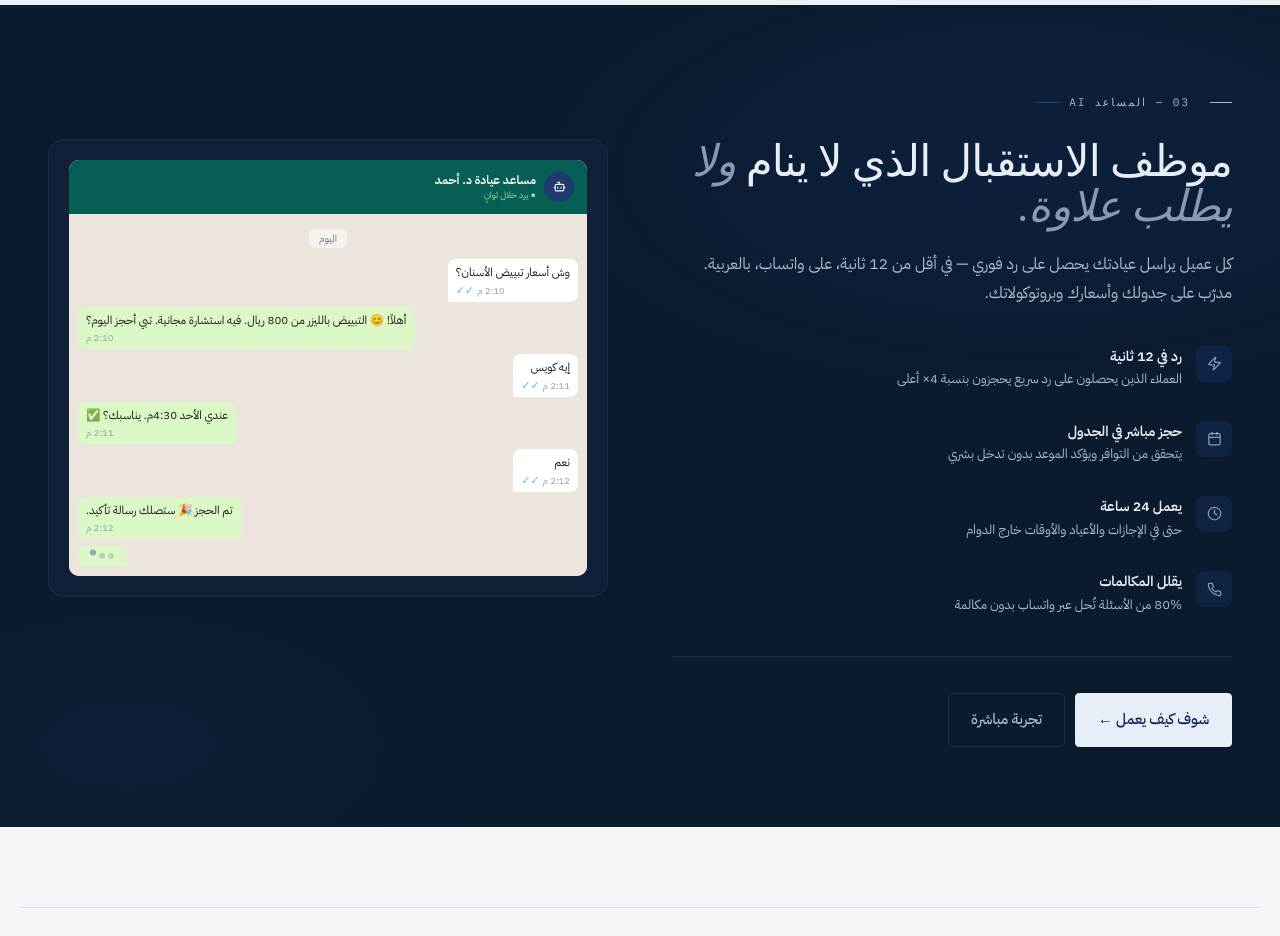
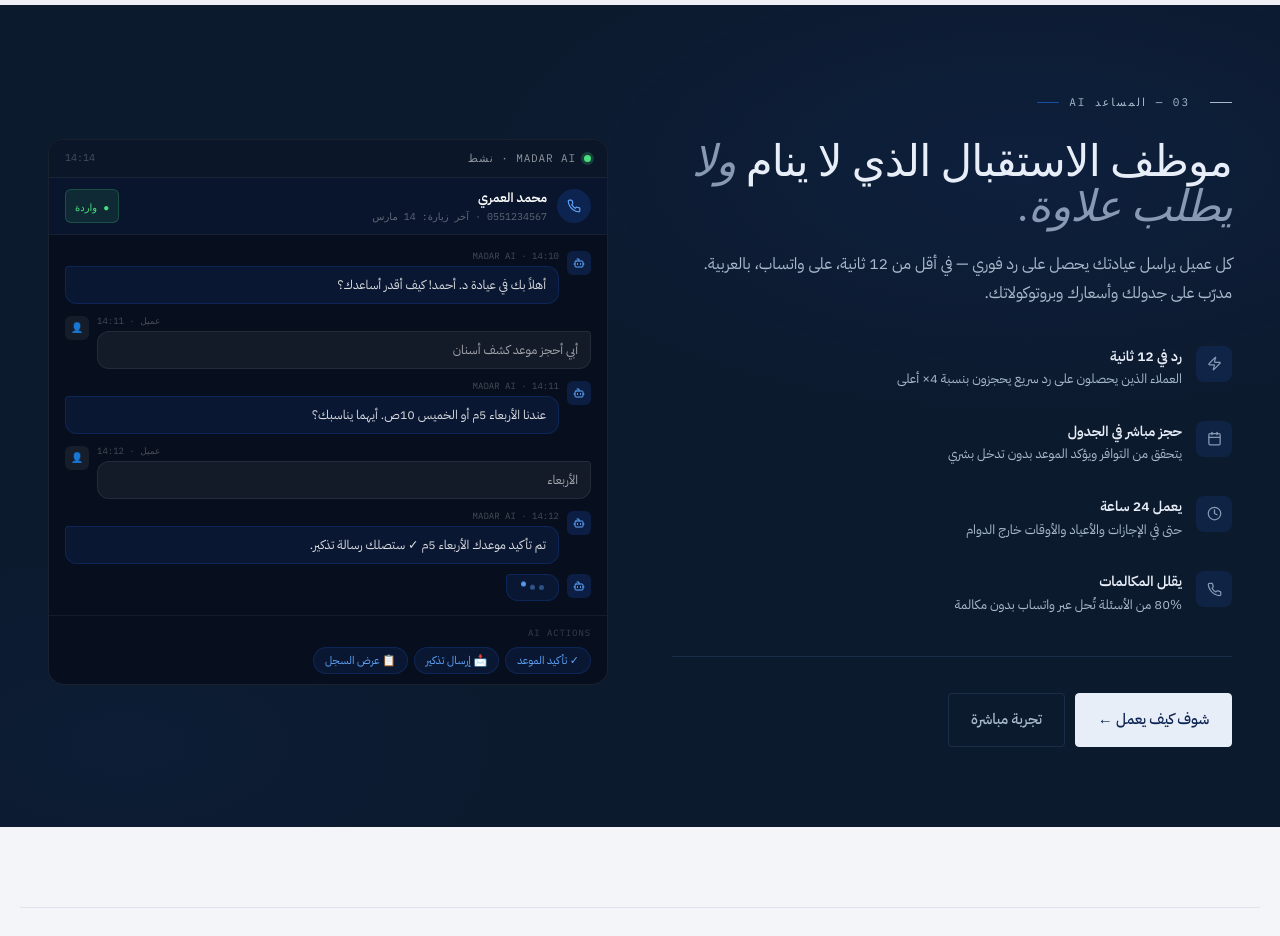
Before and after one commit to alpha-Jasem/WEBSITE-MADAR, a React (Vite) app: page / in a window 1280 px wide. Shown: the part 2100-3036 px from the top of the page. Built offline with nearby package versions, Linux system fonts and the light colour scheme; no server answers; a web font is replaced by a local one.

Commit message:
redesign: AI section — professional system UI instead of WhatsApp mockup

```diff
--- a/src/pages/HomePage.tsx
+++ b/src/pages/HomePage.tsx
@@ -716,48 +716,81 @@ const AiSection = () => (
         </motion.div>
 
         <motion.div {...rv} transition={{ delay: 0.2 }} style={{ alignSelf: 'start' }}>
-          <div style={{ background: C.dark2, borderRadius: 16, padding: 20, border: `1px solid ${C.onDarkRule}` }}>
-            <div style={{ background: '#fff', borderRadius: 10, overflow: 'hidden' }}>
-              <div style={{ background: '#075E54', padding: '11px 13px', display: 'flex', alignItems: 'center', gap: 8 }}>
-                <div style={{ width: 30, height: 30, borderRadius: '50%', background: C.accent, display: 'flex', alignItems: 'center', justifyContent: 'center', flexShrink: 0 }}>
-                  <Bot size={13} color={C.paper} />
+          {/* AI System Interface — professional dashboard mockup */}
+          <div style={{ background: '#070F1E', borderRadius: 16, border: '1px solid rgba(255,255,255,0.07)', overflow: 'hidden', fontFamily: '"IBM Plex Sans Arabic", sans-serif' }}>
+
+            {/* Top bar */}
+            <div style={{ background: '#0B1628', borderBottom: '1px solid rgba(255,255,255,0.06)', padding: '10px 16px', display: 'flex', alignItems: 'center', justifyContent: 'space-between' }}>
+              <div style={{ display: 'flex', alignItems: 'center', gap: 8 }}>
+                <div style={{ width: 7, height: 7, borderRadius: '50%', background: '#4ADE80', boxShadow: '0 0 0 3px rgba(74,222,128,0.2)' }} />
+                <span style={{ color: 'rgba(255,255,255,0.55)', fontSize: 11, letterSpacing: '0.08em', fontFamily: '"IBM Plex Mono", monospace' }}>MADAR AI · نشط</span>
+              </div>
+              <span style={{ color: 'rgba(255,255,255,0.25)', fontSize: 10, fontFamily: '"IBM Plex Mono", monospace' }}>14:14</span>
+            </div>
+
+            {/* Caller info strip */}
+            <div style={{ background: 'rgba(37,99,235,0.07)', borderBottom: '1px solid rgba(255,255,255,0.05)', padding: '10px 16px', display: 'flex', alignItems: 'center', gap: 10 }}>
+              <div style={{ width: 34, height: 34, borderRadius: '50%', background: 'rgba(37,99,235,0.18)', display: 'flex', alignItems: 'center', justifyContent: 'center', flexShrink: 0 }}>
+                <Phone size={14} color="#60A5FA" />
+              </div>
+              <div style={{ flex: 1 }}>
+                <div style={{ color: '#fff', fontSize: 13, fontWeight: 600, marginBottom: 1 }}>محمد العمري</div>
+                <div style={{ color: 'rgba(255,255,255,0.35)', fontSize: 10, fontFamily: '"IBM Plex Mono", monospace' }}>0551234567 · آخر زيارة: 14 مارس</div>
+              </div>
+              <div style={{ background: 'rgba(74,222,128,0.1)', border: '1px solid rgba(74,222,128,0.22)', borderRadius: 6, padding: '3px 9px' }}>
+                <span style={{ color: '#4ADE80', fontSize: 10, fontFamily: '"IBM Plex Mono", monospace' }}>● واردة</span>
+              </div>
+            </div>
+
+            {/* Transcript */}
+            <div style={{ padding: '14px 16px', display: 'flex', flexDirection: 'column', gap: 10 }}>
+              {[
+                { role: 'ai',   text: 'أهلاً بك في عيادة د. أحمد! كيف أقدر أساعدك؟',           time: '14:10' },
+                { role: 'user', text: 'أبي أحجز موعد كشف أسنان',                               time: '14:11' },
+                { role: 'ai',   text: 'عندنا الأربعاء 5م أو الخميس 10ص. أيهما يناسبك؟',        time: '14:11' },
+                { role: 'user', text: 'الأربعاء',                                               time: '14:12' },
+                { role: 'ai',   text: 'تم تأكيد موعدك الأربعاء 5م ✓ ستصلك رسالة تذكير.',       time: '14:12' },
+              ].map((m, i) => (
+                <div key={i} style={{ display: 'flex', gap: 8, alignItems: 'flex-start', flexDirection: m.role === 'user' ? 'row-reverse' : 'row' }}>
+                  <div style={{ width: 24, height: 24, borderRadius: 6, background: m.role === 'ai' ? 'rgba(37,99,235,0.18)' : 'rgba(255,255,255,0.06)', display: 'flex', alignItems: 'center', justifyContent: 'center', flexShrink: 0, marginTop: 2 }}>
+                    {m.role === 'ai' ? <Bot size={12} color="#60A5FA" /> : <span style={{ fontSize: 10 }}>👤</span>}
+                  </div>
+                  <div style={{ flex: 1 }}>
+                    <div style={{ color: 'rgba(255,255,255,0.25)', fontSize: 9, marginBottom: 3, fontFamily: '"IBM Plex Mono", monospace', textAlign: m.role === 'user' ? 'left' : 'right' }}>
+                      {m.role === 'ai' ? 'MADAR AI' : 'عميل'} · {m.time}
+                    </div>
+                    <div style={{
+                      background: m.role === 'ai' ? 'rgba(37,99,235,0.1)' : 'rgba(255,255,255,0.05)',
+                      border: `1px solid ${m.role === 'ai' ? 'rgba(37,99,235,0.2)' : 'rgba(255,255,255,0.07)'}`,
+                      borderRadius: m.role === 'ai' ? '4px 12px 12px 12px' : '12px 4px 12px 12px',
+                      padding: '8px 12px',
+                      color: m.role === 'ai' ? 'rgba(255,255,255,0.85)' : 'rgba(255,255,255,0.6)',
+                      fontSize: 12.5, lineHeight: 1.6,
+                    }}>{m.text}</div>
+                  </div>
                 </div>
-                <div>
-                  <div style={{ color: '#fff', fontFamily: '"IBM Plex Sans Arabic", sans-serif', fontWeight: 600, fontSize: 12 }}>مساعد عيادة د. أحمد</div>
-                  <div style={{ color: '#A8D5A2', fontSize: 9 }}>● يرد خلال ثوانٍ</div>
+              ))}
+
+              {/* Typing */}
+              <div style={{ display: 'flex', gap: 8, alignItems: 'flex-start' }}>
+                <div style={{ width: 24, height: 24, borderRadius: 6, background: 'rgba(37,99,235,0.18)', display: 'flex', alignItems: 'center', justifyContent: 'center', flexShrink: 0 }}>
+                  <Bot size={12} color="#60A5FA" />
+                </div>
+                <div style={{ background: 'rgba(37,99,235,0.1)', border: '1px solid rgba(37,99,235,0.2)', borderRadius: '4px 12px 12px 12px', padding: '10px 14px', display: 'flex', gap: 4, alignItems: 'center' }}>
+                  <span style={{ width: 5, height: 5, borderRadius: '50%', background: '#60A5FA', display: 'inline-block', animation: 'typing 1.2s ease infinite' }} />
+                  <span style={{ width: 5, height: 5, borderRadius: '50%', background: '#60A5FA', display: 'inline-block', animation: 'typing 1.2s ease 0.2s infinite' }} />
+                  <span style={{ width: 5, height: 5, borderRadius: '50%', background: '#60A5FA', display: 'inline-block', animation: 'typing 1.2s ease 0.4s infinite' }} />
                 </div>
               </div>
-              <div style={{ background: '#ECE5DD', padding: '10px 9px 10px', display: 'flex', flexDirection: 'column', gap: 5 }}>
-                {/* Date header */}
-                <div style={{ textAlign: 'center', marginBottom: 4 }}>
-                  <span style={{ background: 'rgba(255,255,255,0.55)', borderRadius: 6, padding: '2px 10px', fontSize: 10, color: '#6B7280', fontFamily: '"IBM Plex Sans Arabic", sans-serif' }}>اليوم</span>
-                </div>
-                {[
-                  { from: 'user', text: 'وش أسعار تبييض الأسنان؟',                                          time: '2:10 م' },
-                  { from: 'ai',   text: 'أهلاً! 😊 التبييض بالليزر من 800 ريال. فيه استشارة مجانية. تبي أحجز اليوم؟', time: '2:10 م' },
-                  { from: 'user', text: 'إيه كويس',                                                          time: '2:11 م' },
-                  { from: 'ai',   text: 'عندي الأحد 4:30م. يناسبك؟ ✅',                                     time: '2:11 م' },
-                  { from: 'user', text: 'نعم',                                                               time: '2:12 م' },
-                  { from: 'ai',   text: 'تم الحجز 🎉 ستصلك رسالة تأكيد.',                                   time: '2:12 م' },
-                ].map((m, i) => (
-                  <div key={i} style={{ display: 'flex', justifyContent: m.from === 'user' ? 'flex-start' : 'flex-end' }}>
-                    <div style={{ background: m.from === 'user' ? '#fff' : '#DCF8C6', padding: '5px 8px 4px', borderRadius: m.from === 'user' ? '8px 8px 8px 2px' : '8px 8px 2px 8px', maxWidth: '75%', fontSize: 11.5, fontFamily: '"IBM Plex Sans Arabic", sans-serif', color: '#1a1a1a', lineHeight: 1.5 }}>
-                      <div>{m.text}</div>
-                      <div style={{ display: 'flex', alignItems: 'center', justifyContent: 'flex-end', gap: 3, marginTop: 2 }}>
-                        <span style={{ fontSize: 9.5, color: '#8B9EA8' }}>{m.time}</span>
-                        {m.from === 'user' && <span style={{ fontSize: 11, color: '#53BDEB', lineHeight: 1 }}>✓✓</span>}
-                      </div>
-                    </div>
-                  </div>
+            </div>
+
+            {/* AI Actions footer */}
+            <div style={{ borderTop: '1px solid rgba(255,255,255,0.05)', padding: '10px 16px' }}>
+              <div style={{ color: 'rgba(255,255,255,0.2)', fontSize: 9, marginBottom: 7, fontFamily: '"IBM Plex Mono", monospace', letterSpacing: '0.1em' }}>AI ACTIONS</div>
+              <div style={{ display: 'flex', gap: 6, flexWrap: 'wrap' }}>
+                {['✓ تأكيد الموعد', '📩 إرسال تذكير', '📋 عرض السجل'].map(tag => (
+                  <span key={tag} style={{ background: 'rgba(37,99,235,0.1)', border: '1px solid rgba(37,99,235,0.2)', borderRadius: 20, padding: '4px 11px', fontSize: 11, color: '#60A5FA', cursor: 'default' }}>{tag}</span>
                 ))}
-                {/* Typing indicator */}
-                <div style={{ display: 'flex', justifyContent: 'flex-end', marginTop: 2 }}>
-                  <div style={{ background: '#DCF8C6', padding: '7px 12px', borderRadius: '8px 8px 2px 8px', display: 'flex', gap: 3, alignItems: 'center' }}>
-                    <span style={{ width: 6, height: 6, borderRadius: '50%', background: '#8B9EA8', display: 'inline-block', animation: 'typing 1.2s ease infinite' }} />
-                    <span style={{ width: 6, height: 6, borderRadius: '50%', background: '#8B9EA8', display: 'inline-block', animation: 'typing 1.2s ease 0.2s infinite' }} />
-                    <span style={{ width: 6, height: 6, borderRadius: '50%', background: '#8B9EA8', display: 'inline-block', animation: 'typing 1.2s ease 0.4s infinite' }} />
-                  </div>
-                </div>
               </div>
             </div>
           </div>
```
